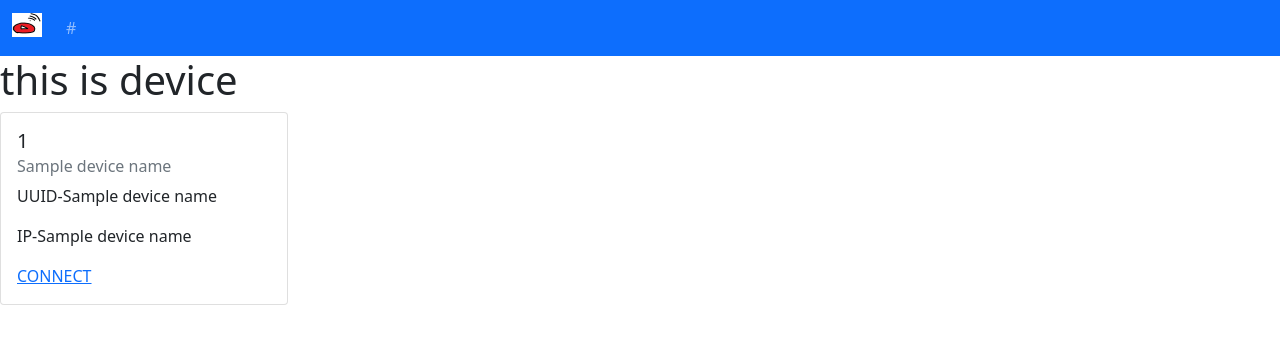
After one commit to purethunder110/Webcast, a Flask app: template templates/device.html in a window 1280 px wide. The commit adds this page. Shown: the top 344 px of the page. Run offline with Flask 3, Linux system fonts and the light colour scheme; the template is opened without the code that fills it: most values are stand-ins (such as "Sample title", 1, 10 or a date in 2020); parts of the project's set-up code (start-up, migrations or seed data) failed here and were passed over.

Commit message:
adding chromecast device searchability

```diff
--- a/templates/base.html
+++ b/templates/base.html
@@ -30,7 +30,7 @@
                         </li>
                     {%else%}
                         <li class="nav-item">
-                            <a class="nav-link" href="#">{{i}}</a>
+                            <a class="nav-link" href="{{i}}">{{i}}</a>
                         </li>
                     {%endif%}
                 {%endfor%}
--- /dev/null
+++ b/templates/device.html
@@ -0,0 +1,19 @@
+{%extends "base.html"%}
+
+{%block content%}
+
+<h1>this is device</h1>
+<!--card loop-->
+{%for i in device_name%}
+    <div class="card" style="width: 18rem;">
+        <div class="card-body">
+          <h5 class="card-title">{{device_name[i][0]}}</h5>
+          <h6 class="card-subtitle mb-2 text-muted">{{device_name[i][1]}}</h6>
+          <p class="card-text">UUID-{{device_name[i][2]}}</p>
+          <p class="card-text">IP-{{device_name[i][3]}}</p>
+          <a href="#" class="card-link">CONNECT</a>
+        </div>
+      </div>
+{%endfor%}
+<!--card loop end-->
+{%endblock%}
--- a/templates/search.html
+++ b/templates/search.html
@@ -25,6 +25,9 @@
           <p class="card-text">
             <a href="{{yt_data[i][3]}}">Channel</a>
           </p>
+          <p class="card-text">
+            <a href="http://youtube.com/watch?v={{i}}">video link</a>
+          </p>
           <!--card button-->
           <form method="post">
             <div class="input-group">
--- a/wsgi.py
+++ b/wsgi.py
@@ -1,11 +1,11 @@
-from flask import Flask,render_template,request,redirect,url_for
-from ytcast import search_vids,id_data_creater,YouTube
+from flask import Flask,render_template,request,redirect,url_for,make_response
+from ytcast import search_vids,id_data_creater,device_connection_establishment
 
 app=Flask(__name__)
 
 
 queue=[]
-websites=["About","Devices","Search","playlist"]
+websites=["About","Devices","Search"]
 yt_data=dict()
 
 
@@ -17,8 +17,13 @@ def homepage():
     return render_template("about.html",title="About",websites=websites)
 
 
+@app.route('/About')
+def about_redirect():
+    return redirect('/')
+
+
 #search page
-@app.route('/search',methods=['GET','POST'])
+@app.route('/Search',methods=['GET','POST'])
 def searchpage(queue=[]):
     if request.method=='POST':
         if 'search_term' in request.form:
@@ -30,19 +35,24 @@ def searchpage(queue=[]):
             print("is this stuck?")
             return render_template('search.html',title="Search",websites=websites,yt_data=yt_data,queue=queue)
         else:
-            id_selected=str(request.form)[-15:-4]
-            print(id_selected)
-            return redirect(url_for("playlist",id_selected=id_selected))
+            #setting cookies
+            resp=make_response(redirect(url_for("Video")))
+            resp.set_cookie('id_selected',str(request.form)[-15:-4])
+            #id_selected=str(request.form)[-15:-4]
+            #print(id_selected)
+            return resp
 
     return render_template('search.html',title="Search",websites=websites)
 
 
 #devices
-@app.route('/devices',methods=['GET','POST'])
+@app.route('/Devices',methods=['GET','POST'])
 def device():
-    return "hello"
+    device_name=device_connection_establishment()
+    return render_template("device.html",title="Device",websites=websites,device_name=device_name)
 
-@app.route('/playlist',methods=['GET','POST'])
+@app.route('/Video',methods=['GET','POST'])
 def playlist():
-    message=request.args['id_selected']
-    return "<a href=http://youtube.com/watch?v="+message+"> play on youtube</a>"
+    message=str(request.cookies.get('id_selected'))
+    print(message)
+    return render_template('video.html',title="Video",message=message)
```
Also changed, not shown: templates/video.html (added, +17 -0 lines), ytcast.py (+12 -1 lines).
